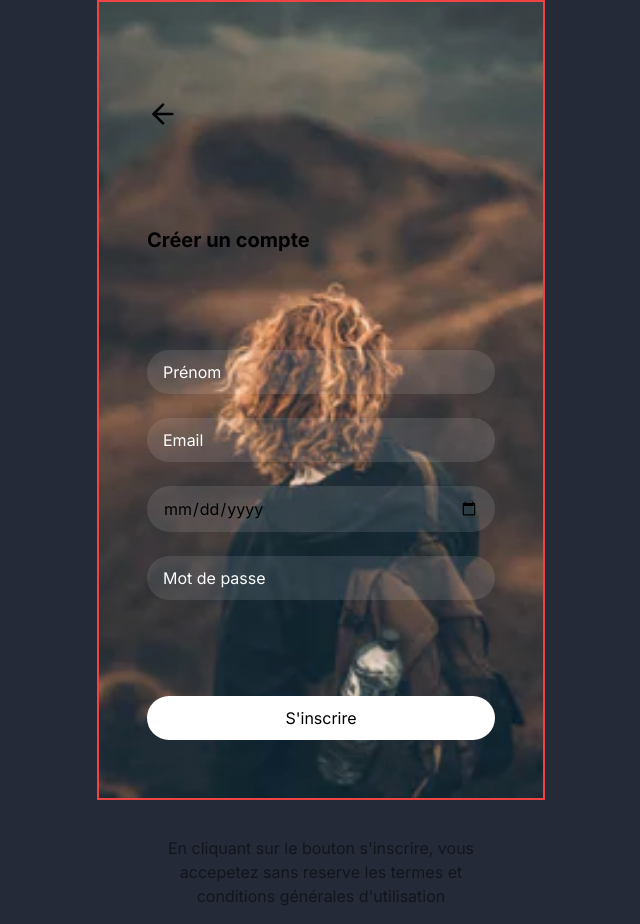
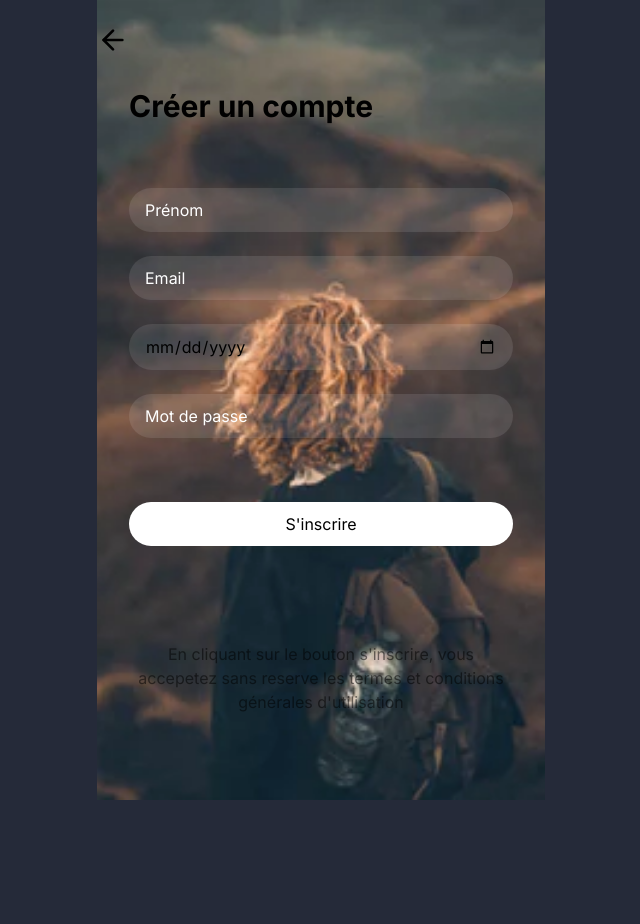
Before and after one commit to lgatibel/valse-poc, a Next.js app: page /sign-up in a window 1280 px wide. Shown: the whole page, without its empty margins (319-959 px from the left). After the commit the page ends 800 px from the top, so only its background shows below. Built offline with nearby package versions, Linux system fonts and the light colour scheme.

Commit message:
fix layout for mobile and desktop breakpoint

```diff
--- a/app/components/HeroTitle.tsx
+++ b/app/components/HeroTitle.tsx
@@ -10,6 +10,6 @@ interface IProps {
 
 export default function HeroTitle({ title, upperCase = false, italic = false, align = 'center', className}: IProps) {
   return (
-    <h1 className={`sm:text-xl text-3xl font-bold ${upperCase ? 'uppercase' : ''} ${italic ? 'italic' : ''} ${'text-' + align} ${className}`}>{title}</h1>
+    <h1 className={`text-3xl font-bold ${upperCase ? 'uppercase' : ''} ${italic ? 'italic' : ''} ${'text-' + align} ${className}`}>{title}</h1>
   )
 }
--- a/app/components/MobileContainer.tsx
+++ b/app/components/MobileContainer.tsx
@@ -8,25 +8,8 @@ interface Iprops {
 
 export default function MobileContainer({ children, bgColor = null }: PropsWithChildren<Iprops>) {
     return (
-        <main className="sm:p-8 flex flex-col items-center w-full max-w-md max-h-screen border-2 border-red-500 relative aspect-mobile">
-            {/* <div className={`w-full sm:w-auto flex min-h-screen sm:min-h-[32rem] sm:max-h-[32rem] sm:aspect-mobile flex-col items-center relative`}>
-                <div className="hidden sm:block z-[-8]" style={{
-                    position: "absolute",
-                    width: "120%",
-                    height: "110%",
-                    left: "-10%",
-                    top: "-3%",
-                }}>
-                    <Image src={src} alt="placeholder" placeholder="blur"
-                        quality={100}
-                        fill
-                        sizes="100vw"
-                        style={{
-                            objectFit: 'cover',
-                        }} />
-                </div> */}
+        <main className="no-scrollbar overflow-x-hidden flex py-6 flex-col items-center w-full max-w-md max-h-screen relative min-h-screen">
                 {children}
-            {/* </div> */}
         </main>
     )
 }
--- a/app/sign-up/page.tsx
+++ b/app/sign-up/page.tsx
@@ -8,8 +8,8 @@ export default function SignUp() {
   return (
     <>
       <BackgoundImage src={bgImage} />
-      <div className="flex flex-col flex-grow w-full gap-24 pt-16 pb-8 px-8 sm:pb-4 sm:px-4">
-        <Navigation />
+      <Navigation />
+      <div className="flex flex-col flex-grow w-full gap-16 pt-8 pb-8 px-8">
         <div className="w-full">
           <HeroTitle align={'start'} title="Créer un compte" />
         </div>
```
